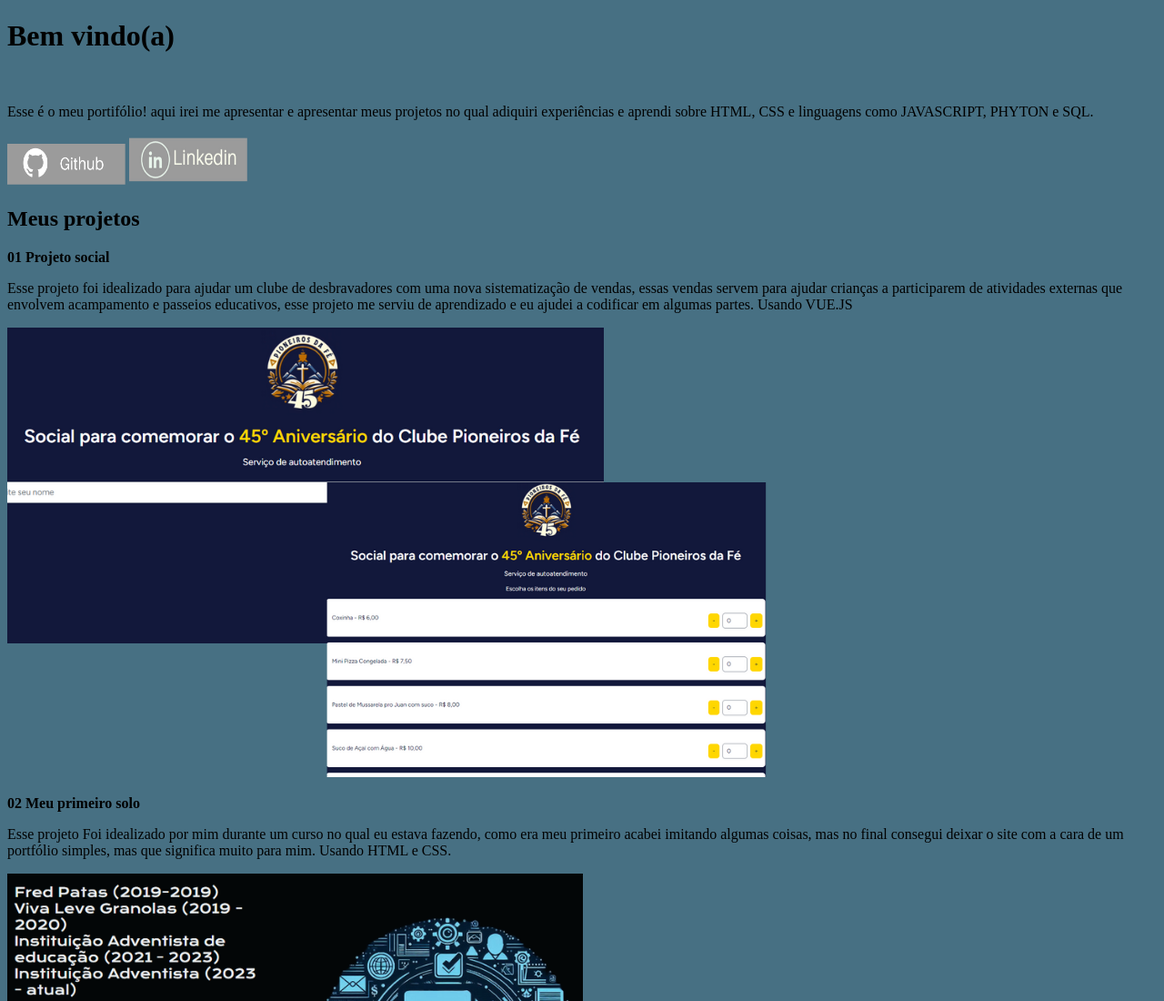
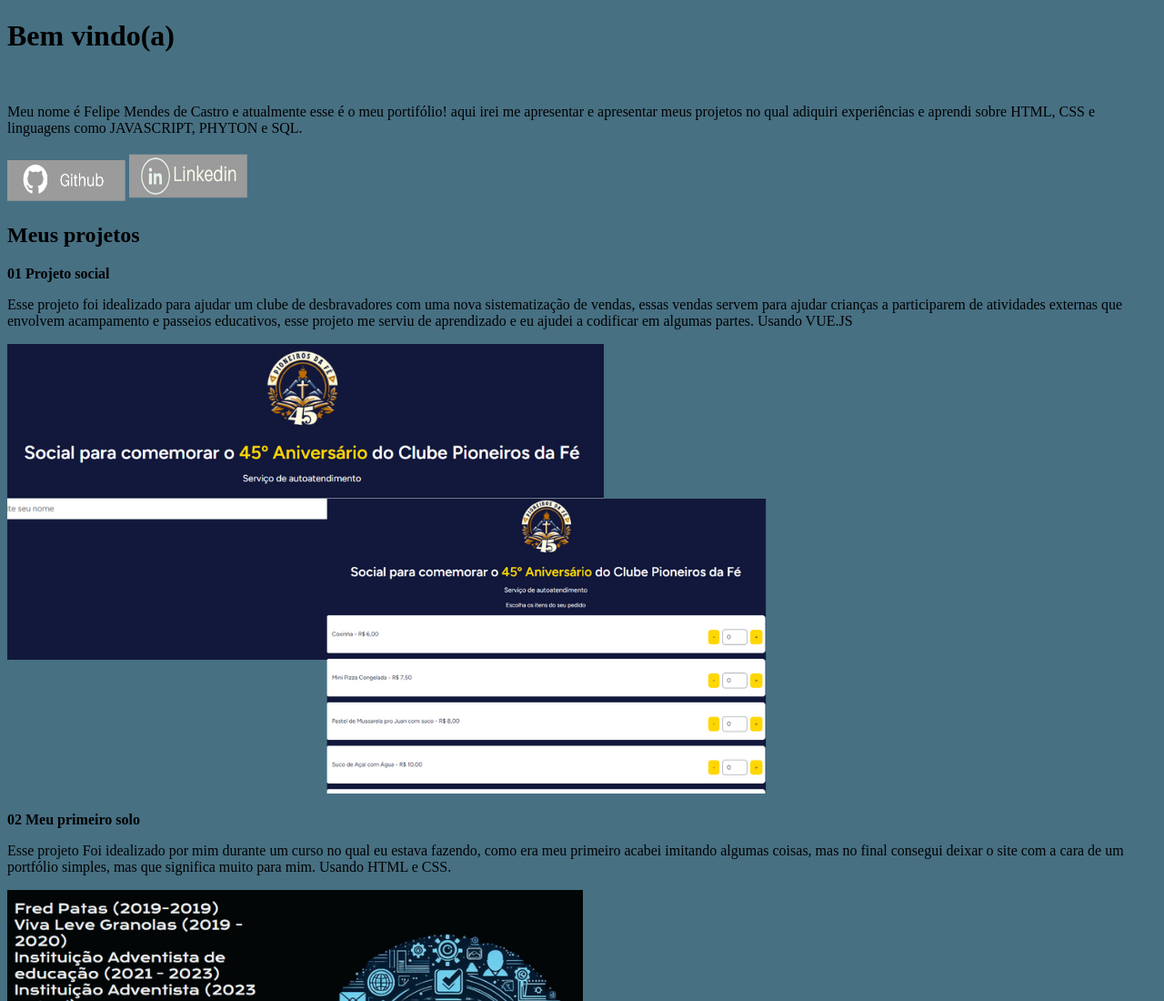
Before and after one commit to felipemendes03/Portifolio-testando-conhecimento, a plain HTML site: page index.html in a window 1280 px wide. Shown: the top 1100 px of the page at 91% size. Drawn offline with Linux system fonts and the light colour scheme.

Commit message:
adicionando o nome completo na apresentação

```diff
--- a/index.html
+++ b/index.html
@@ -13,7 +13,7 @@
 <body>
     <h1>Bem vindo(a)</h1>
            <img src="" alt="">
-        <p name="portifólio">Esse é o meu portifólio!
+        <p name="portifólio">Meu nome é Felipe Mendes de Castro e atualmente esse é o meu portifólio!
         aqui irei me apresentar e apresentar meus projetos no qual adiquiri experiências e aprendi sobre HTML, CSS e linguagens como JAVASCRIPT, PHYTON e SQL.</p>
             <img src ="assets/Github.png" width="130" height="45">
             <img src ="assets/Linkedin.png" width="130" height="55">
```
